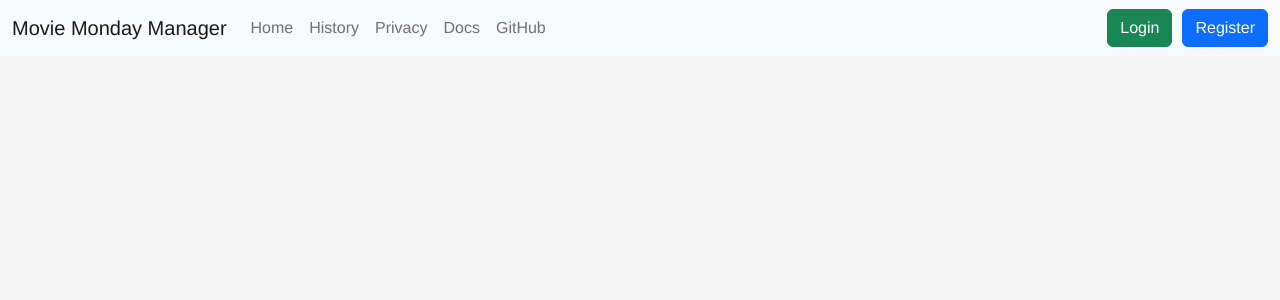
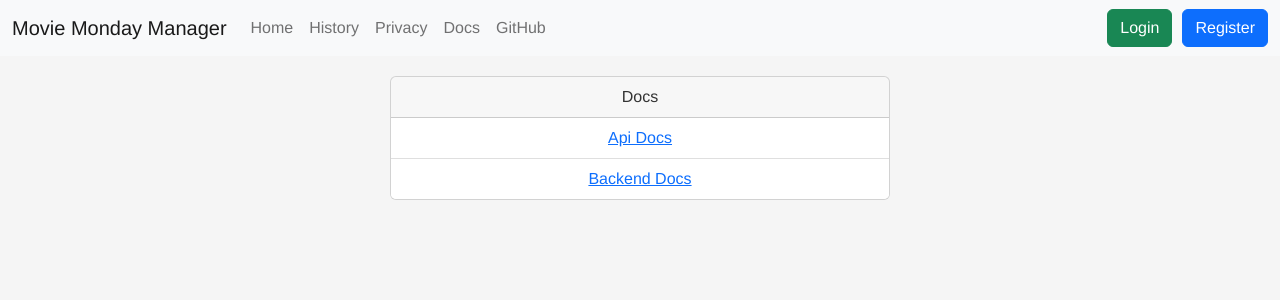
Before and after one commit to EliasSchaut/movie-monday-manager, a Vue app in the folder client/: page /docs in a window 1280 px wide. Shown: the top 300 px of the page. Built offline with nearby package versions, Linux system fonts and the light colour scheme.

Commit message:
client: add doc view for the different documentations

```diff
--- a/client/src/components/NavbarComponent.vue
+++ b/client/src/components/NavbarComponent.vue
@@ -19,7 +19,7 @@
             <router-link class="nav-link" to="/privacy">Privacy</router-link>
           </li>
           <li>
-            <a class="nav-link" href="/docs" target="_blank">Docs</a>
+            <router-link class="nav-link" to="/docs">Docs</router-link>
           </li>
           <li>
             <a class="nav-link" href="https://github.com/EliasSchaut/Movie-Monday-Manager" target="_blank">GitHub</a>
--- a/client/src/router/router.ts
+++ b/client/src/router/router.ts
@@ -9,6 +9,7 @@ import HistoryView from '../views/HistoryView.vue'
 import PrivacyView from '../views/PrivacyView.vue'
 import { store } from "@/util/store";
 import { get_cookie, remove_cookie } from "@/util/cookie";
+import DocsView from "@/views/DocsView.vue";
 
 const router = createRouter({
   history: createWebHistory(import.meta.env.BASE_URL),
@@ -52,6 +53,11 @@ const router = createRouter({
       path: '/privacy',
       name: 'privacy',
       component: PrivacyView
+    },
+    {
+      path: '/docs',
+      name: 'docs',
+      component: DocsView
     }
   ]
 })
--- /dev/null
+++ b/client/src/views/DocsView.vue
@@ -0,0 +1,28 @@
+<template>
+<CardComponent header="Docs" id="card_docs" nobody>
+  <ul class="list-group list-group-flush">
+    <li class="list-group-item">
+      <a href="/docs/api" target="_blank">Api Docs</a>
+    </li>
+    <li class="list-group-item">
+      <a href="/docs/backend" target="_blank">Backend Docs</a>
+    </li>
+  </ul>
+</CardComponent>
+</template>
+
+<script lang="ts">
+import CardComponent from "@/components/CardComponent.vue";
+
+export default {
+  name: "DocsView",
+  components: { CardComponent }
+};
+</script>
+
+<style scoped>
+#card_docs {
+  width: min(500px, 90vw);
+  margin: 20px auto
+}
+</style>
```
Also changed, not shown: 1 other file (tests, documents, lock files or other folders).
